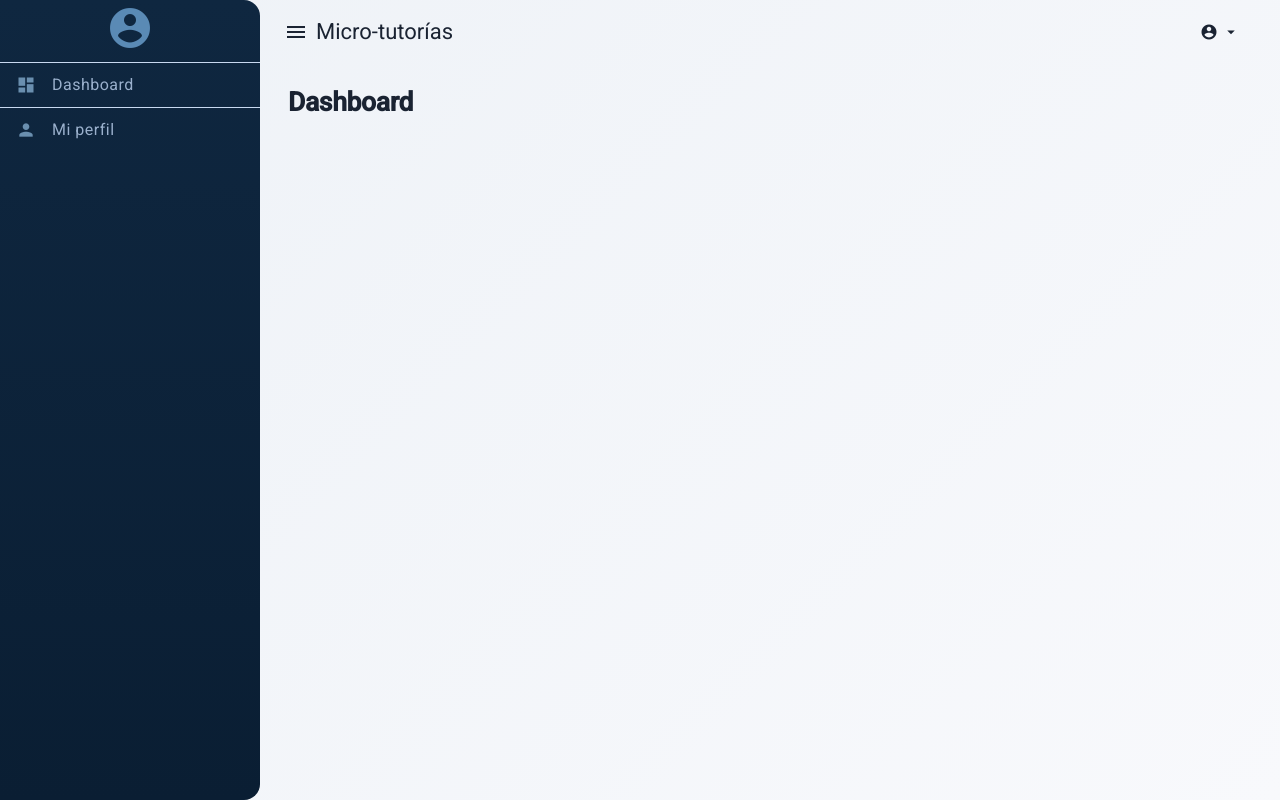
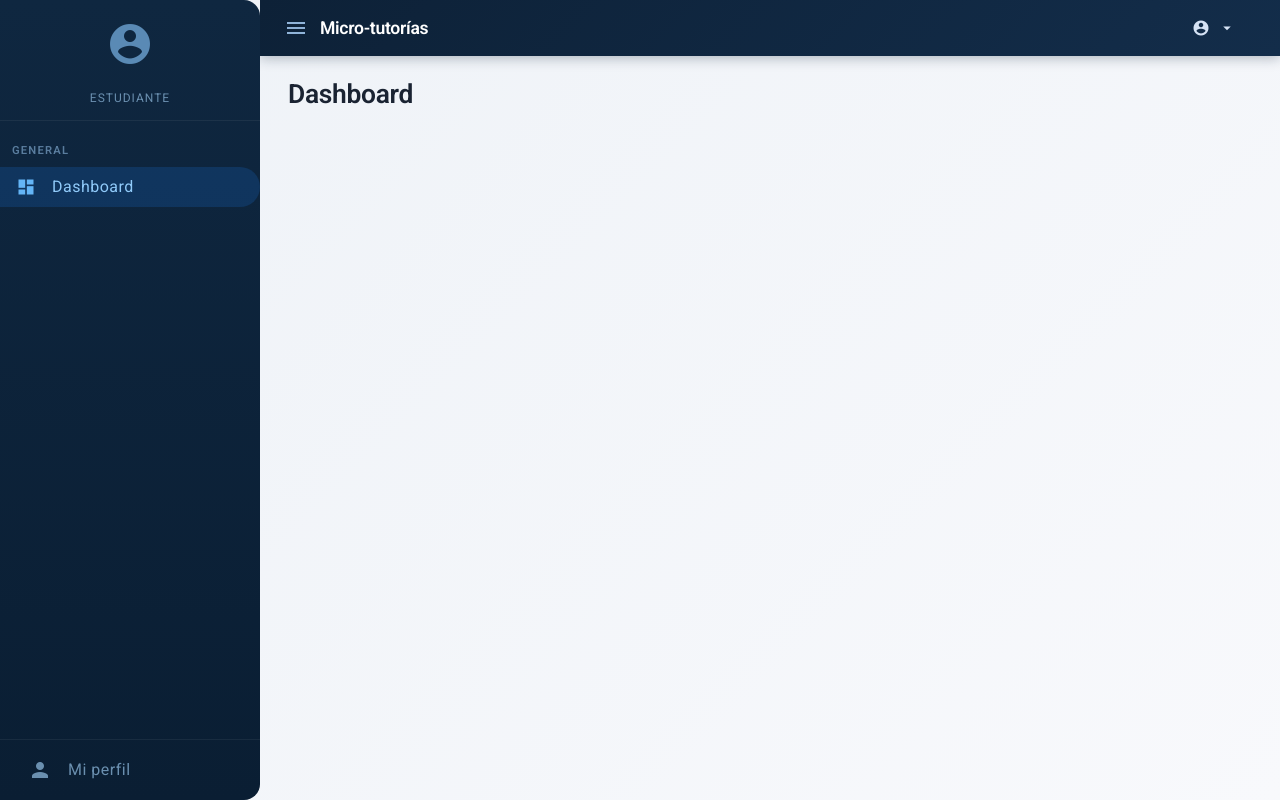
Before and after one commit to Luis-Reyes-Solarte/microtutorias_front-end, an Angular app: page / in a window 1280 px wide. Built offline with nearby package versions, Linux system fonts and the light colour scheme; sample sign-in values are in the browser's storage.

Commit message:
fix: Cambio estructura y funcionalidad de visualización del front-end.

```diff
--- a/src/app/core/models/tutoring.model.ts
+++ b/src/app/core/models/tutoring.model.ts
@@ -8,6 +8,6 @@ export interface TutoringAd {
   subject: number;
   subject_name?: string;
   description: string;
-  price_per_hour: string;
+  price_per_hour: number | string;
   available_date: string;
 }
--- a/src/app/features/auth/login/login.html
+++ b/src/app/features/auth/login/login.html
@@ -1,9 +1,11 @@
 <div class="login-container">
   <mat-card class="login-card">
-    <mat-card-header>
-      <mat-card-title>Iniciar sesión</mat-card-title>
-    </mat-card-header>
     <mat-card-content>
+      <div class="brand-logo">
+        <mat-icon>school</mat-icon>
+        <h2>Micro-tutorías</h2>
+        <p>Inicia sesión en tu cuenta</p>
+      </div>
       @if (error) {
         <mat-error class="error-msg">{{ error }}</mat-error>
       }
@@ -25,7 +27,7 @@
         </button>
       </form>
     </mat-card-content>
-    <mat-card-actions align="end">
+    <mat-card-actions>
       <a mat-button routerLink="/register">Crear cuenta</a>
     </mat-card-actions>
   </mat-card>
--- a/src/app/features/auth/register/register.html
+++ b/src/app/features/auth/register/register.html
@@ -1,9 +1,11 @@
 <div class="register-container">
   <mat-card class="register-card">
-    <mat-card-header>
-      <mat-card-title>Crear cuenta</mat-card-title>
-    </mat-card-header>
     <mat-card-content>
+      <div class="brand-logo">
+        <mat-icon>school</mat-icon>
+        <h2>Micro-tutorías</h2>
+        <p>Crea tu cuenta gratuita</p>
+      </div>
       @if (error) {
         <mat-error class="error-msg">{{ error }}</mat-error>
       }
@@ -34,11 +36,11 @@
           <mat-checkbox [(ngModel)]="is_student" name="is_student">Soy estudiante</mat-checkbox>
         </div>
         <button mat-raised-button color="primary" type="submit" class="full-width" [disabled]="!regForm.valid">
-          Registrarse
+          Crear cuenta
         </button>
       </form>
     </mat-card-content>
-    <mat-card-actions align="end">
+    <mat-card-actions>
       <a mat-button routerLink="/login">Ya tengo cuenta</a>
     </mat-card-actions>
   </mat-card>
--- a/src/app/features/tutorias/tutoring-form/tutoring-form.html
+++ b/src/app/features/tutorias/tutoring-form/tutoring-form.html
@@ -5,6 +5,9 @@
 <mat-card>
   <mat-card-content>
     <form #form="ngForm" (submit)="save()">
+      @if (error) {
+        <mat-error class="error-msg">{{ error }}</mat-error>
+      }
       <mat-form-field appearance="outline" class="full-width">
         <mat-label>Materia</mat-label>
         <mat-select [(ngModel)]="model.subject" name="subject" required>
--- a/src/app/features/tutorias/tutoring-form/tutoring-form.ts
+++ b/src/app/features/tutorias/tutoring-form/tutoring-form.ts
@@ -35,10 +35,11 @@ export class TutoringForm implements OnInit {
 
   isEdit = false;
   subjects: Subject[] = [];
+  error = '';
   model: Partial<TutoringAd> = {
     subject: undefined,
     description: '',
-    price_per_hour: '',
+    price_per_hour: null as unknown as string,
     available_date: '',
   };
 
@@ -51,11 +52,35 @@ export class TutoringForm implements OnInit {
     }
   }
 
+  private toISODate(local: string | undefined): string {
+    if (!local) return '';
+    const d = new Date(local);
+    if (isNaN(d.getTime())) return '';
+    return d.toISOString();
+  }
+
   save() {
+    this.error = '';
+    const payload = {
+      ...this.model,
+      price_per_hour: Number(this.model.price_per_hour),
+      available_date: this.toISODate(this.model.available_date),
+    } as any;
+
     const obs = this.isEdit
-      ? this.tutoringService.update(this.model.id!, this.model)
-      : this.tutoringService.create(this.model);
+      ? this.tutoringService.update(this.model.id!, payload)
+      : this.tutoringService.create(payload);
 
-    obs.subscribe(() => this.router.navigate(['/my-tutorias']));
+    obs.subscribe({
+      next: () => this.router.navigate(['/my-tutorias']),
+      error: (err) => {
+        if (err.error) {
+          const msgs = Object.values(err.error).flat().join('\n');
+          this.error = msgs || 'Error al guardar el anuncio';
+        } else {
+          this.error = 'Error al guardar el anuncio';
+        }
+      },
+    });
   }
 }
--- a/src/app/shared/navbar/navbar.html
+++ b/src/app/shared/navbar/navbar.html
@@ -1,11 +1,11 @@
-<mat-toolbar color="primary">
-  <button mat-icon-button (click)="toggle.emit()">
+<mat-toolbar class="navbar">
+  <button mat-icon-button class="menu-btn" (click)="toggle.emit()">
     <mat-icon>menu</mat-icon>
   </button>
-  <span style="cursor: pointer;" routerLink="/">Micro-tutorías</span>
+  <span class="brand" routerLink="/">Micro-tutorías</span>
   <span class="spacer"></span>
   @if (authService.isLoggedIn()) {
-    <button mat-button [matMenuTriggerFor]="userMenu">
+    <button mat-button class="user-btn" [matMenuTriggerFor]="userMenu">
       <mat-icon>account_circle</mat-icon>
       {{ authService.currentUser() }}
       <mat-icon>arrow_drop_down</mat-icon>
@@ -21,7 +21,7 @@
       </button>
     </mat-menu>
   } @else {
-    <button mat-button routerLink="/login">
+    <button mat-button class="login-btn" routerLink="/login">
       <mat-icon>login</mat-icon>
       Iniciar sesión
     </button>
--- a/src/app/shared/sidebar/sidebar.html
+++ b/src/app/shared/sidebar/sidebar.html
@@ -1,71 +1,75 @@
-<mat-nav-list>
+<div class="sidebar-header">
   <div class="user-info">
     <mat-icon class="avatar">account_circle</mat-icon>
     <span class="username">{{ auth.currentUser() }}</span>
+    <span class="user-role">
+      @if (auth.isAdmin()) { Admin }
+      @else if (auth.isTutor() && auth.isStudent()) { Tutor & Estudiante }
+      @else if (auth.isTutor()) { Tutor }
+      @else { Estudiante }
+    </span>
   </div>
-  <mat-divider></mat-divider>
+</div>
 
-  <a mat-list-item routerLink="/" (click)="close.emit()">
+<mat-nav-list>
+  <div class="nav-section">General</div>
+  <a mat-list-item routerLink="/" routerLinkActive="active-link" [routerLinkActiveOptions]="{exact:true}" (click)="close.emit()">
     <mat-icon matListItemIcon>dashboard</mat-icon>
     <span matListItemTitle>Dashboard</span>
   </a>
 
   @if (auth.isAdmin()) {
-    <a mat-list-item routerLink="/subjects" (click)="close.emit()">
+    <div class="nav-section">Administración</div>
+    <a mat-list-item routerLink="/subjects" routerLinkActive="active-link" (click)="close.emit()">
       <mat-icon matListItemIcon>book</mat-icon>
       <span matListItemTitle>Materias</span>
     </a>
-    <a mat-list-item routerLink="/users" (click)="close.emit()">
+    <a mat-list-item routerLink="/users" routerLinkActive="active-link" (click)="close.emit()">
       <mat-icon matListItemIcon>people</mat-icon>
       <span matListItemTitle>Usuarios</span>
     </a>
-    <a mat-list-item routerLink="/tutorias" (click)="close.emit()">
+    <a mat-list-item routerLink="/tutorias" routerLinkActive="active-link" (click)="close.emit()">
       <mat-icon matListItemIcon>school</mat-icon>
       <span matListItemTitle>Tutorías</span>
     </a>
-    <a mat-list-item routerLink="/my-bookings" (click)="close.emit()">
+    <a mat-list-item routerLink="/my-bookings" routerLinkActive="active-link" (click)="close.emit()">
       <mat-icon matListItemIcon>event_note</mat-icon>
       <span matListItemTitle>Reservas</span>
     </a>
   }
 
   @if (auth.isTutor() && !auth.isAdmin()) {
-    <a mat-list-item routerLink="/tutorias" (click)="close.emit()">
+    <div class="nav-section">Tutor</div>
+    <a mat-list-item routerLink="/tutorias" routerLinkActive="active-link" (click)="close.emit()">
       <mat-icon matListItemIcon>search</mat-icon>
       <span matListItemTitle>Buscar tutorías</span>
     </a>
-    <a mat-list-item routerLink="/my-tutorias" (click)="close.emit()">
+    <a mat-list-item routerLink="/my-tutorias" routerLinkActive="active-link" (click)="close.emit()">
       <mat-icon matListItemIcon>school</mat-icon>
       <span matListItemTitle>Mis anuncios</span>
     </a>
-    <a mat-list-item routerLink="/tutor-bookings" (click)="close.emit()">
+    <a mat-list-item routerLink="/tutor-bookings" routerLinkActive="active-link" (click)="close.emit()">
       <mat-icon matListItemIcon>event_note</mat-icon>
       <span matListItemTitle>Solicitudes</span>
     </a>
   }
 
-  @if (auth.isStudent() && !auth.isAdmin() && !(auth.isTutor() && !auth.isAdmin())) {
-    <a mat-list-item routerLink="/tutorias" (click)="close.emit()">
+  @if (auth.isStudent() && !auth.isAdmin()) {
+    <div class="nav-section">Estudiante</div>
+    <a mat-list-item routerLink="/tutorias" routerLinkActive="active-link" (click)="close.emit()">
       <mat-icon matListItemIcon>search</mat-icon>
       <span matListItemTitle>Buscar tutorías</span>
     </a>
-    <a mat-list-item routerLink="/my-bookings" (click)="close.emit()">
+    <a mat-list-item routerLink="/my-bookings" routerLinkActive="active-link" (click)="close.emit()">
       <mat-icon matListItemIcon>event_note</mat-icon>
       <span matListItemTitle>Mis reservas</span>
     </a>
   }
+</mat-nav-list>
 
-  @if (auth.isTutor() && auth.isStudent() && !auth.isAdmin()) {
-    <a mat-list-item routerLink="/my-bookings" (click)="close.emit()">
-      <mat-icon matListItemIcon>event_note</mat-icon>
-      <span matListItemTitle>Mis reservas</span>
-    </a>
-  }
-
-  <mat-divider></mat-divider>
-
+<div class="sidebar-footer">
   <a mat-list-item routerLink="/profile" (click)="close.emit()">
     <mat-icon matListItemIcon>person</mat-icon>
     <span matListItemTitle>Mi perfil</span>
   </a>
-</mat-nav-list>
+</div>
--- a/src/app/shared/sidebar/sidebar.ts
+++ b/src/app/shared/sidebar/sidebar.ts
@@ -1,5 +1,5 @@
 import { Component, Output, EventEmitter, inject } from '@angular/core';
-import { RouterLink } from '@angular/router';
+import { RouterLink, RouterLinkActive } from '@angular/router';
 import { MatListModule } from '@angular/material/list';
 import { MatIconModule } from '@angular/material/icon';
 import { MatDividerModule } from '@angular/material/divider';
@@ -7,7 +7,7 @@ import { AuthService } from '../../core/services/auth.service';
 
 @Component({
   selector: 'app-sidebar',
-  imports: [RouterLink, MatListModule, MatIconModule, MatDividerModule],
+  imports: [RouterLink, RouterLinkActive, MatListModule, MatIconModule, MatDividerModule],
   templateUrl: './sidebar.html',
   styleUrl: './sidebar.css',
 })
--- a/src/index.html
+++ b/src/index.html
@@ -2,14 +2,14 @@
 <html lang="en">
   <head>
     <meta charset="utf-8" />
-    <title>FrontEnd</title>
+    <title>Micro-tutorías</title>
     <base href="/" />
     <meta name="viewport" content="width=device-width, initial-scale=1" />
     <link rel="icon" type="image/x-icon" href="favicon.ico" />
     <link rel="preconnect" href="https://fonts.googleapis.com" />
     <link rel="preconnect" href="https://fonts.gstatic.com" crossorigin />
     <link
-      href="https://fonts.googleapis.com/css2?family=Roboto:wght@300;400;500&display=swap"
+      href="https://fonts.googleapis.com/css2?family=Roboto:wght@300;400;500;600;700&display=swap"
       rel="stylesheet"
     />
     <link href="https://fonts.googleapis.com/icon?family=Material+Icons" rel="stylesheet" />
```
